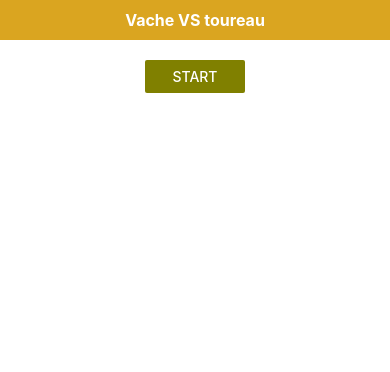
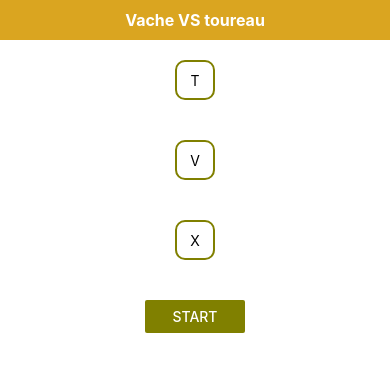
Before and after one commit to walidhorchani11/VT_game, a React Native app: screen / in a window 390 px wide. Shown: the top 372 px of the page. Built offline with nearby package versions, Linux system fonts and the light colour scheme.

Commit message:
indicator container

```diff
--- /dev/null
+++ b/components/IndicatorContainer.js
@@ -0,0 +1,25 @@
+import React from 'react';
+import { StyleSheet, View } from 'react-native';
+
+import colors from '../constants/colors';
+
+const IndicatorContainer = (props) => {
+  return (
+    <View style={[styles.indicatorContainer, props.style]}>
+      {props.children}
+    </View>
+  );
+};
+
+const styles = StyleSheet.create({
+  indicatorContainer: {
+    borderWidth: 2,
+    borderColor: colors.secondo,
+    borderRadius: 10,
+    marginVertical: 20,
+    justifyContent: 'center',
+    alignItems: 'center',
+  },
+});
+
+export default IndicatorContainer;
--- a/screens/StartGameScreen.js
+++ b/screens/StartGameScreen.js
@@ -1,11 +1,21 @@
 import React from 'react';
-import { StyleSheet, View, Button } from 'react-native';
+import { StyleSheet, View, Button, Text } from 'react-native';
 
 import colors from '../constants/colors';
+import IndicatorContainer from '../components/IndicatorContainer';
 
 const StartGameScreen = () => {
   return (
-    <View>
+    <View style={styles.screen}>
+      <IndicatorContainer style={styles.indicator}>
+        <Text>T</Text>
+      </IndicatorContainer>
+      <IndicatorContainer style={styles.indicator}>
+        <Text>V</Text>
+      </IndicatorContainer>
+      <IndicatorContainer style={styles.indicator}>
+        <Text>X</Text>
+      </IndicatorContainer>
       <View style={styles.buttonContainer}>
         <Button title="Start" color={colors.secondo} />
       </View>
@@ -14,10 +24,17 @@ const StartGameScreen = () => {
 };
 
 const styles = StyleSheet.create({
+  screen: {
+    alignItems: 'center',
+  },
   buttonContainer: {
     width: 100,
     marginVertical: 20,
   },
+  indicator: {
+    width: 40,
+    height: 40,
+  },
 });
 
 export default StartGameScreen;
```
